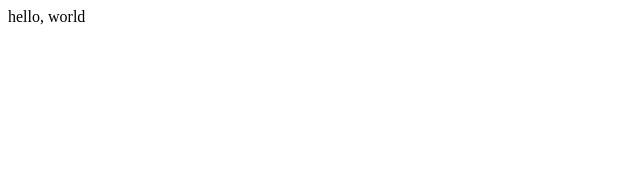
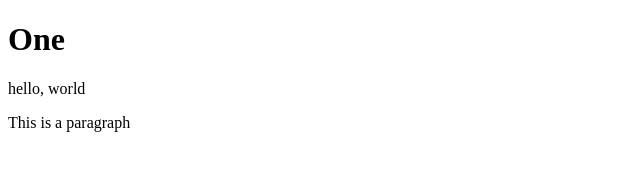
Before and after one commit to datpham2/lecture4, a plain HTML site: page index.html in a window 1280 px wide. Shown: the whole page, without its empty margins (0-640 px from the left). Drawn offline with Linux system fonts and the light colour scheme.

Commit message:
Added h1

```diff
--- a/index.html
+++ b/index.html
@@ -6,6 +6,8 @@
     <title>Document</title>
 </head>
 <body>
+    <h1>One</h1>
     hello, world
+    <p>This is a paragraph</p>
 </body>
 </html>
```
